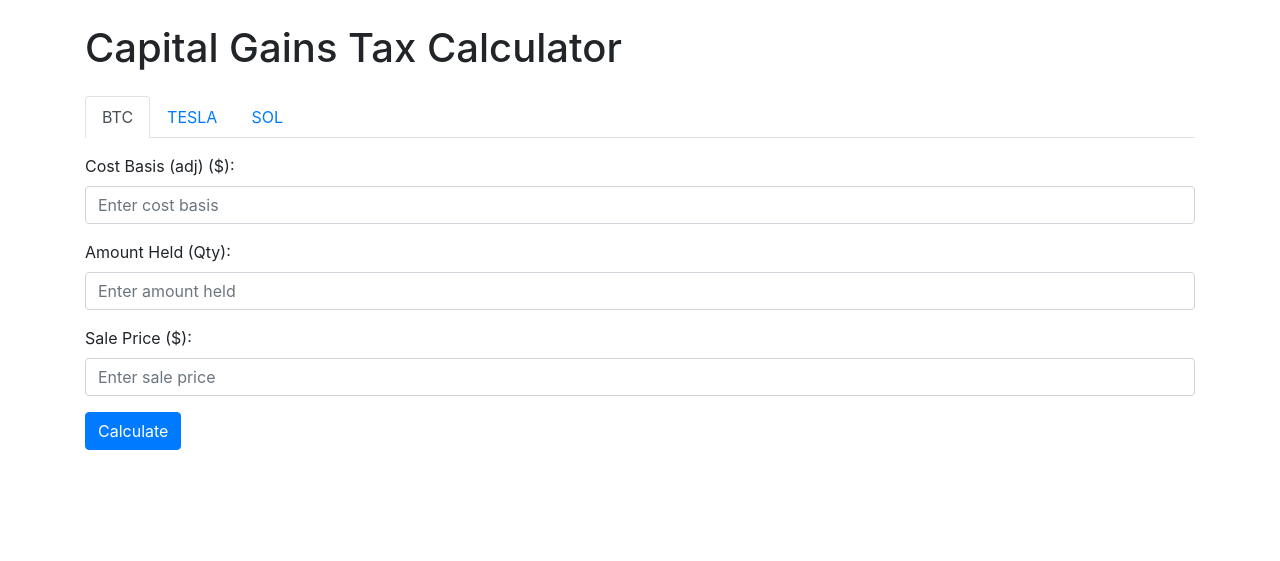
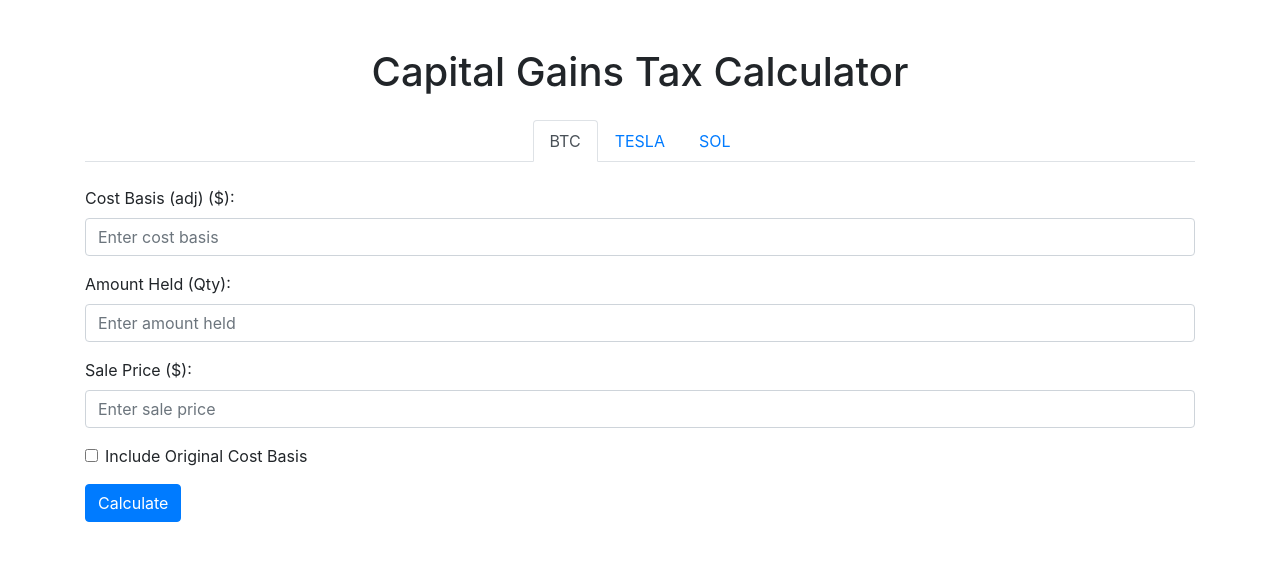
Before and after one commit to nazargeldy/my-tax-calculator, a Flask app: page / in a window 1280 px wide. Shown: the top 561 px of the page. Run offline with Flask 2, Linux system fonts and the light colour scheme; some libraries are stand-ins or nearby versions.

Commit message:
Update design to Robinhood-inspired style with new layout and CSS adjustments

```diff
--- a/app.py
+++ b/app.py
@@ -14,20 +14,37 @@
     amount_held = float(data.get('amountHeld', 0))
     sale_price = float(data.get('salePrice', 0))
 
-    # Example calculation logic (adjust these formulas to your spreadsheet logic)
+    # Toggle to include original cost basis (true/false)
+    include_cost_basis = data.get('includeCostBasis', False)
+
+    # Basic calculations from your spreadsheet logic:
+    # Real cost basis for all shares
     real_cost_basis = cost_basis * amount_held
+    # Gross proceeds from sale
     gross_proceeds = sale_price * amount_held
+    # Net gains (this simple example: gains = proceeds - cost basis)
     net_gains = gross_proceeds - real_cost_basis
 
-    # Example tax rates for demonstration
+    # Example tax rates (update these as needed)
     short_term_tax_rate = 25 if asset in ['btc', 'tsla', 'sol'] else 0
     long_term_tax_rate = 15 if asset in ['btc', 'tsla', 'sol'] else 0
 
+    # Calculate tax owed and net proceeds for short-term (for demonstration)
     short_term_tax_owed = net_gains * (short_term_tax_rate / 100)
     short_term_net_proceeds = gross_proceeds - short_term_tax_owed
 
+    # Similarly for long-term (if needed)
     long_term_tax_owed = net_gains * (long_term_tax_rate / 100)
     long_term_net_proceeds = gross_proceeds - long_term_tax_owed
+
+    # Calculate break-even price using short-term net proceeds as an example
+    if amount_held > 0:
+        if include_cost_basis:
+            break_even = (short_term_net_proceeds + real_cost_basis) / amount_held
+        else:
+            break_even = short_term_net_proceeds / amount_held
+    else:
+        break_even = 0
 
     results = {
         'shortTerm': {
@@ -41,7 +58,9 @@
             'netGains': net_gains,
             'taxOwed': long_term_tax_owed,
             'netProceeds': long_term_net_proceeds
-        }
+        },
+        'breakEven': break_even,
+        'includeCostBasis': include_cost_basis
     }
     return jsonify(results)
 
--- a/templates/index.html
+++ b/templates/index.html
@@ -5,14 +5,14 @@
     <title>Capital Gains Tax Calculator</title>
     <!-- Bootstrap CSS for styling -->
     <link rel="stylesheet" href="https://stackpath.bootstrapcdn.com/bootstrap/4.5.2/css/bootstrap.min.css">
-    <!-- Optional: your custom CSS -->
+    <!-- Custom CSS for Robinhood-inspired design -->
     <link rel="stylesheet" href="{{ url_for('static', filename='css/styles.css') }}">
 </head>
 <body>
-    <div class="container">
-        <h1 class="my-4">Capital Gains Tax Calculator</h1>
+    <div class="container my-5">
+        <h1 class="text-center mb-4">Capital Gains Tax Calculator</h1>
         <!-- Tabs for assets -->
-        <ul class="nav nav-tabs" id="assetTabs" role="tablist">
+        <ul class="nav nav-tabs justify-content-center mb-4" id="assetTabs" role="tablist">
           <li class="nav-item">
             <a class="nav-link active" id="btc-tab" data-toggle="tab" href="#btc" role="tab" aria-controls="btc" aria-selected="true">BTC</a>
           </li>
@@ -39,9 +39,13 @@
                 <label for="salePrice-btc">Sale Price ($):</label>
                 <input type="number" class="form-control" id="salePrice-btc" placeholder="Enter sale price">
               </div>
-              <button type="button" class="btn btn-primary" onclick="calculate('btc')">Calculate</button>
+              <div class="form-check">
+                <input type="checkbox" class="form-check-input" id="includeCostBasis-btc">
+                <label class="form-check-label" for="includeCostBasis-btc">Include Original Cost Basis</label>
+              </div>
+              <button type="button" class="btn btn-primary mt-3" onclick="calculate('btc')">Calculate</button>
             </form>
-            <div id="result-btc" class="mt-3"></div>
+            <div id="result-btc" class="mt-4"></div>
           </div>
           <!-- TESLA Tab -->
           <div class="tab-pane fade" id="tsla" role="tabpanel" aria-labelledby="tsla-tab">
@@ -58,9 +62,13 @@
                 <label for="salePrice-tsla">Sale Price ($):</label>
                 <input type="number" class="form-control" id="salePrice-tsla" placeholder="Enter sale price">
               </div>
-              <button type="button" class="btn btn-primary" onclick="calculate('tsla')">Calculate</button>
+              <div class="form-check">
+                <input type="checkbox" class="form-check-input" id="includeCostBasis-tsla">
+                <label class="form-check-label" for="includeCostBasis-tsla">Include Original Cost Basis</label>
+              </div>
+              <button type="button" class="btn btn-primary mt-3" onclick="calculate('tsla')">Calculate</button>
             </form>
-            <div id="result-tsla" class="mt-3"></div>
+            <div id="result-tsla" class="mt-4"></div>
           </div>
           <!-- SOL Tab -->
           <div class="tab-pane fade" id="sol" role="tabpanel" aria-labelledby="sol-tab">
@@ -77,9 +85,13 @@
                 <label for="salePrice-sol">Sale Price ($):</label>
                 <input type="number" class="form-control" id="salePrice-sol" placeholder="Enter sale price">
               </div>
-              <button type="button" class="btn btn-primary" onclick="calculate('sol')">Calculate</button>
+              <div class="form-check">
+                <input type="checkbox" class="form-check-input" id="includeCostBasis-sol">
+                <label class="form-check-label" for="includeCostBasis-sol">Include Original Cost Basis</label>
+              </div>
+              <button type="button" class="btn btn-primary mt-3" onclick="calculate('sol')">Calculate</button>
             </form>
-            <div id="result-sol" class="mt-3"></div>
+            <div id="result-sol" class="mt-4"></div>
           </div>
         </div>
     </div>
@@ -88,23 +100,26 @@
     <script src="https://code.jquery.com/jquery-3.5.1.slim.min.js"></script>
     <script src="https://cdn.jsdelivr.net/npm/popper.js@1.16.1/dist/umd/popper.min.js"></script>
     <script src="https://stackpath.bootstrapcdn.com/bootstrap/4.5.2/js/bootstrap.min.js"></script>
-    <!-- Inline JS for demonstration; you could also move this to static/js/script.js -->
+    <!-- Inline JS for demonstration; you can also separate it into static/js/script.js -->
     <script>
       function calculate(asset) {
         // Get values from the form fields based on asset (btc, tsla, sol)
         const costBasis = document.getElementById(`costBasis-${asset}`).value;
         const amountHeld = document.getElementById(`amountHeld-${asset}`).value;
         const salePrice = document.getElementById(`salePrice-${asset}`).value;
+        // Get the state of the "Include Original Cost Basis" toggle
+        const includeCostBasis = document.getElementById(`includeCostBasis-${asset}`).checked;
 
         // Prepare the data payload for the Python backend
         const payload = {
           asset: asset,
           costBasis: costBasis,
           amountHeld: amountHeld,
-          salePrice: salePrice
+          salePrice: salePrice,
+          includeCostBasis: includeCostBasis
         };
 
-        // Call the Flask endpoint with fetch (adjust URL if needed)
+        // Call the Flask endpoint with fetch
         fetch('/calculate', {
           method: 'POST',
           headers: { 'Content-Type': 'application/json' },
@@ -125,6 +140,10 @@
             <p>Net Gains: $${data.longTerm.netGains.toFixed(2)}</p>
             <p>Tax Owed: $${data.longTerm.taxOwed.toFixed(2)}</p>
             <p>Net Proceeds: $${data.longTerm.netProceeds.toFixed(2)}</p>
+            <hr>
+            <h4>Break-Even Price</h4>
+            <p>$${data.breakEven.toFixed(2)}</p>
+            <p><small>Included Original Cost Basis: ${data.includeCostBasis}</small></p>
           `;
         })
         .catch(error => console.error('Error:', error));
```
Also changed, not shown: templates/static/css/static.css (added, +69 -0 lines).
